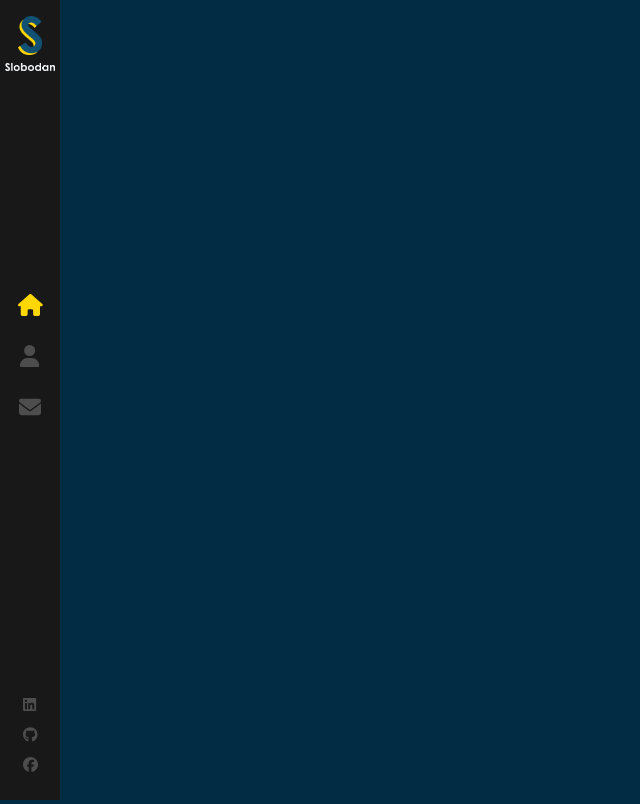
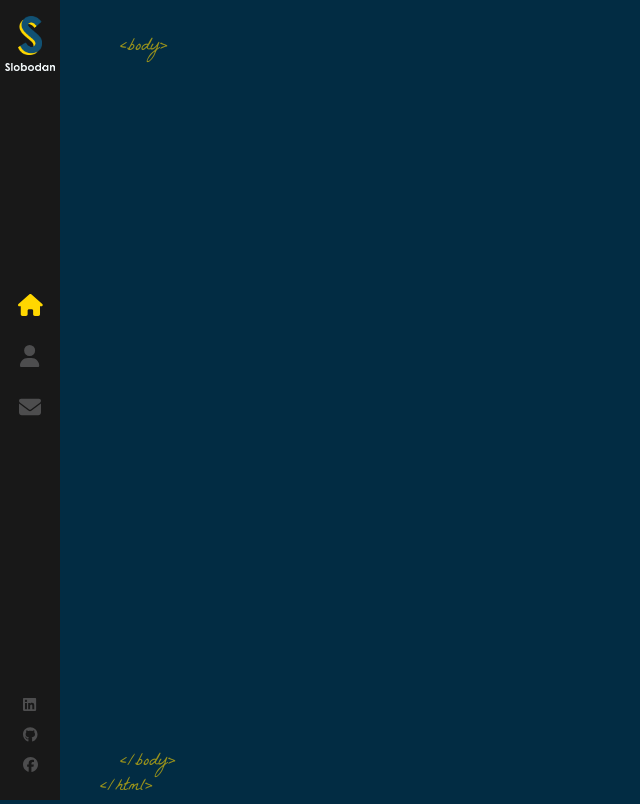
Before and after one commit to syedshahidashiqali/my_portfolio_website_1, a React (Create React App) app: page / in a window 1280 px wide. Shown: the whole page, without its empty margins (0-640 px from the left). Built offline with nearby package versions, Linux system fonts and the light colour scheme.

Commit message:
complete site layout

```diff
--- a/src/components/Layout/index.jsx
+++ b/src/components/Layout/index.jsx
@@ -1,11 +1,22 @@
 import './index.scss'
 import Sidebar from '../Sidebar'
+import { Outlet } from 'react-router-dom'
 
 const Layout = () => {
   return (
-    <>
+    <div className="App">
       <Sidebar />
-    </>
+      <div className="page">
+        <span className="tags top-tags">&lt;body&gt;</span>
+
+        <Outlet />
+        <span className="tags bottom-tags">
+          &lt;/body&gt;
+          <br />
+          <span className="bottom-tag-html">&lt;/html&gt;</span>
+        </span>
+      </div>
+    </div>
   )
 }
 
--- a/src/components/Layout/index.scss
+++ b/src/components/Layout/index.scss
@@ -0,0 +1,24 @@
+.page {
+  width: 100%;
+  height: 100%;
+  position: absolute;
+}
+
+.top-tags {
+  bottom: auto;
+  top: 35px;
+}
+
+.tags {
+  color: #ffd700;
+  opacity: 0.6;
+  position: absolute;
+  bottom: 0;
+  left: 120px;
+  font-size: 18px;
+  font-family: 'La Belle Aurore';
+}
+
+.bottom-tag-html {
+  margin-left: -20px;
+}
```
